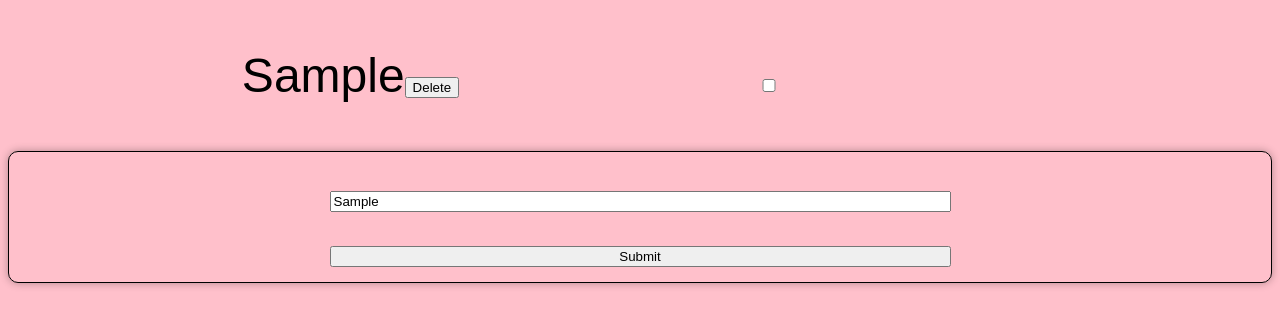
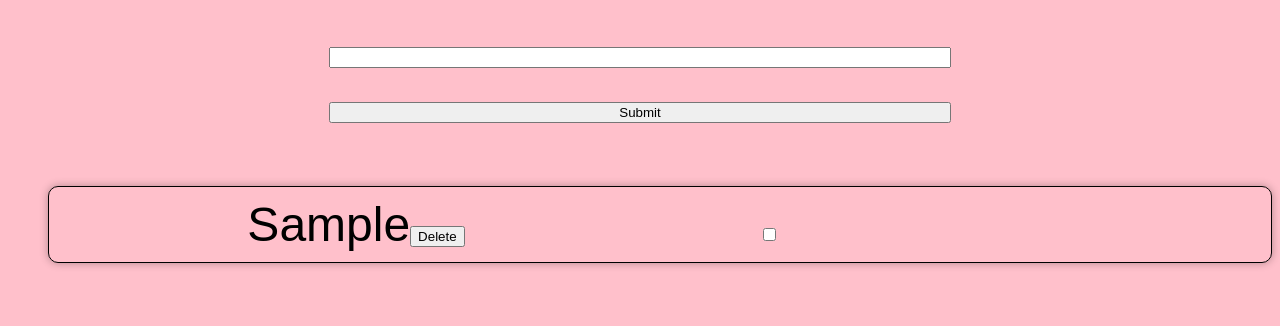
Before and after one commit to AseelM/jaam-todo-list, a website: page index.html in a window 1280 px wide. Both pictures are taken after typing "Sample" into the empty fields and a click on the input "Submit". Drawn offline with Linux system fonts and the light colour scheme.

Commit message:
A bit of style

```diff
--- a/index.html
+++ b/index.html
@@ -6,14 +6,14 @@
     <link rel="stylesheet" href="./style.css">
   </head>
   <body>
+    <form id="add-todo">
+      <input id="form-title" type="text" name="description" value="" placeholder="Got something to do?!">
+      <input type="submit" name="" value="Submit">
+    </form>
     <div id = "todo-container">
         <ul>
         </ul>
     </div>
-    <form id="add-todo">
-      <input type="text" name="description" value="">
-      <input type="submit" name="" value="Submit">
-    </form>
   </body>
   <script type="text/javascript" src = "./logic.js"></script>
   <script type="text/javascript" src = "./dom.js"></script>
--- a/style.css
+++ b/style.css
@@ -15,9 +15,12 @@ ul {
   list-style-type: none
 }
 
-form {
+li {
+  list-style-type: none
+  text-align: center;
   border-radius: 10px;
   padding: 10px;
+  margin-bottom: 30px;
   border: 1px solid black;
   border: inset 1px solid #333;
   -webkit-box-shadow: 0px 0px 8px rgba(0, 0, 0, 0.3);
@@ -25,6 +28,22 @@ form {
   box-shadow: 0px 0px 8px rgba(0, 0, 0, 0.3);
 }
 
+form {
+  border-radius: 10px;
+  padding: 10px;
+  /*border: 1px solid black;
+  border: inset 1px solid #333;
+  -webkit-box-shadow: 0px 0px 8px rgba(0, 0, 0, 0.3);
+  -moz-box-shadow: 0px 0px 8px rgba(0, 0, 0, 0.3);
+  box-shadow: 0px 0px 8px rgba(0, 0, 0, 0.3);*/
+}
+
+#form-title {
+  color: white;
+
+
+}
+
 input {
   width: 50%;
 }
```
